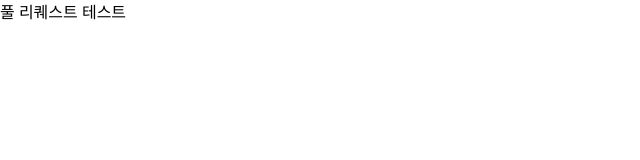
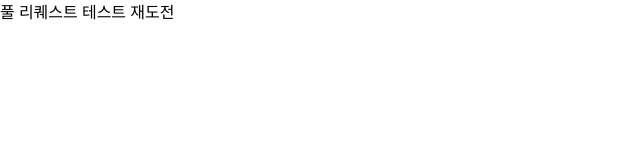
Before and after one commit to smd995/codeit-cicd, a Next.js app: page / in a window 1280 px wide. Shown: the top 160 px of the page, without its empty margins (0-640 px from the left). Built offline with nearby package versions, Linux system fonts and the light colour scheme.

Commit message:
re:pr-test

```diff
--- a/src/app/page.tsx
+++ b/src/app/page.tsx
@@ -1,3 +1,3 @@
 export default function Home() {
-  return <>풀 리퀘스트 테스트</>;
+  return <>풀 리퀘스트 테스트 재도전</>;
 }
```
